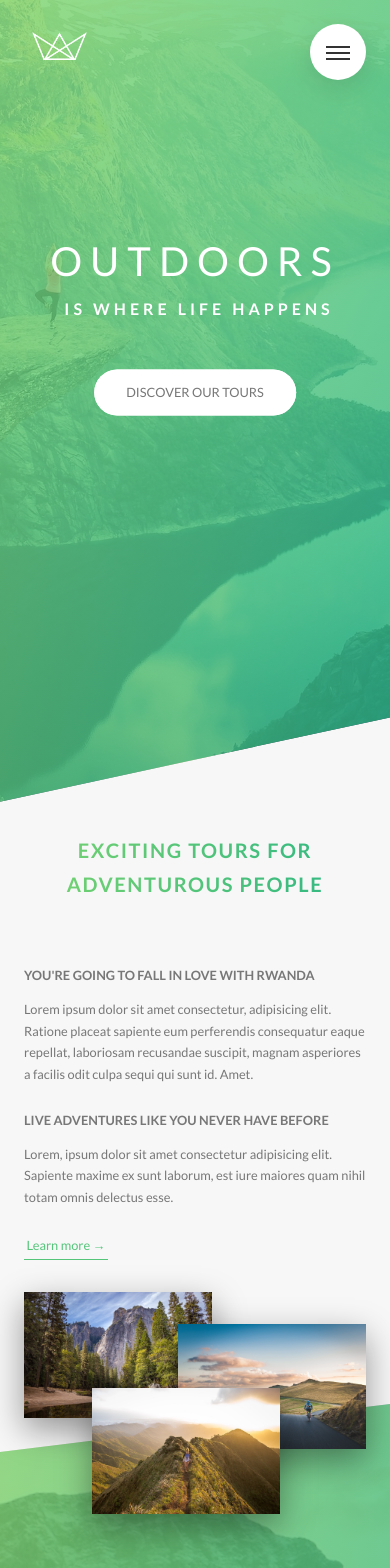
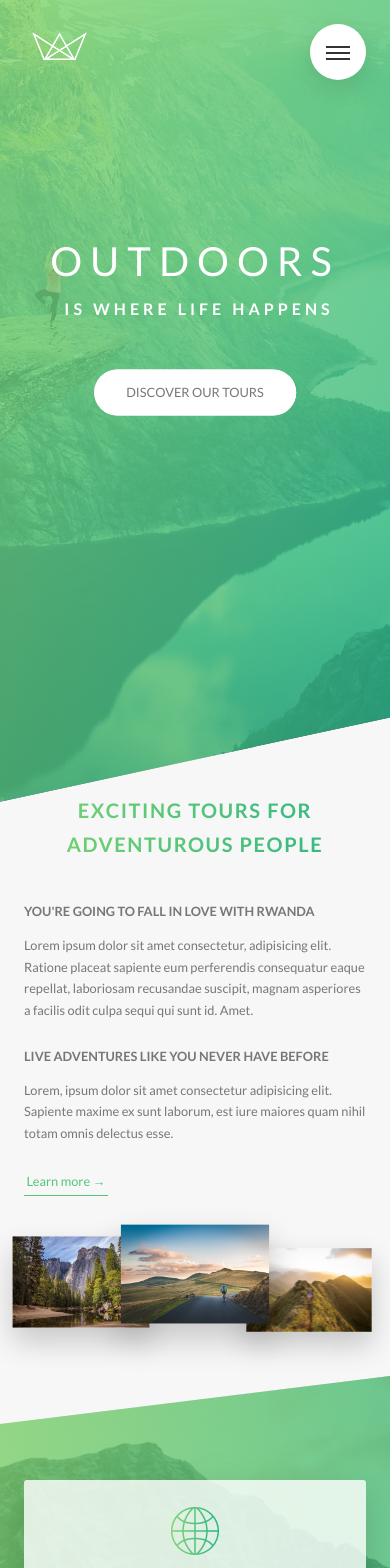
Before and after one commit to itangishaka1/beautiful_rwanda, a React (Create React App) app: page / in a window 390 px wide. Shown: the top 1568 px of the page. Built offline with nearby package versions, Linux system fonts and the light colour scheme.

Commit message:
Add media queries for About and Features sections

```diff
--- a/src/components/About/About.scss
+++ b/src/components/About/About.scss
@@ -1,10 +1,15 @@
 @use "../../partials/variables" as *;
 @use "../../partials/utilities" as *;
+@use "../../partials/mixins" as *;
 
 .about {
   background-color: $color-grey-light-1;
   padding: 25rem 0;
   margin-top: -20vh;
+
+  @include respond(tablet_portrait){
+    padding: 20rem 0;
+  }
 
   &__paragraph {
     font-size: $default-font-size;
@@ -33,17 +38,44 @@
         z-index: 3;
       }
 
+      @include respond(tablet_portrait) {
+        float: left;
+        position: relative;
+        width: 33.333333%;
+        box-shadow: 0 1.5rem 3rem rgba($color-black, 0.2);
+
+      }
+
       &--p1 {
         left: 0;
         top: -2rem;
+
+        @include respond(tablet_portrait) {
+          top: 0;
+          transform: scale(1.2);
+
+        }
       }
       &--p2 {
         right: 0;
         top: 2rem;
+
+        @include respond(tablet_portrait) {
+          top: -1rem;
+          transform: scale(1.3);
+          z-index: 100;
+        }
       }
       &--p3 {
         left: 20%;
         top: 10rem;
+
+        @include respond(tablet_portrait) {
+          left: 0;
+          top: 1rem;
+          transform: scale(1.1);
+
+        }
       }
     }
 
--- a/src/components/Booking/Booking.scss
+++ b/src/components/Booking/Booking.scss
@@ -1,4 +1,5 @@
 @use "../../partials/_variables.scss" as *;
+@use "../../partials/mixins" as *;
 
 .booking {
   padding: 15rem 0;
@@ -7,6 +8,10 @@
     $color-primary-light,
     $color-primary-dark
   );
+
+  @include respond(tablet_portrait){
+    padding: 10rem 0;
+  }
 
   .book {
     background-image: linear-gradient(
--- a/src/components/Features/Feature/Feature.scss
+++ b/src/components/Features/Feature/Feature.scss
@@ -1,4 +1,5 @@
 @use '../../../partials/variables' as *;
+@use '../../../partials/mixins' as *;
 
 
 
@@ -15,6 +16,10 @@
             transform: translateY(-1.5rem) scale(1.03);
         }
 
+        @include respond(tablet_portrait){
+            padding: 2rem;
+        }
+
         &__icon {
             font-size: 6rem;
             margin-bottom: 0.5rem;
@@ -23,5 +28,9 @@
             -webkit-background-clip: text;
             background-clip: text;
             color: transparent;
+
+            @include respond(tablet_portrait){
+                margin-bottom: 0;
+            }
         }
     }
--- a/src/components/Features/Features.scss
+++ b/src/components/Features/Features.scss
@@ -1,4 +1,5 @@
 @use '../../partials/variables' as *;
+@use '../../partials/mixins' as *;
 
 .features {
     padding: 20rem 0;
@@ -18,4 +19,8 @@
       transform: skewY(7deg);
     }
 
+    @include respond(tablet_portrait){
+      padding: 10rem 0;
+    }
+
 }
--- a/src/components/Footer/Footer.scss
+++ b/src/components/Footer/Footer.scss
@@ -13,6 +13,11 @@
 
     &__logo-box {
         text-align: center;
+        margin-bottom: 8rem;
+
+        @include respond(tablet_portrait){
+            margin-bottom: 6rem;
+        }
     }
     &__logo {
         width: 15rem;
--- a/src/components/Navigation/Navigation.scss
+++ b/src/components/Navigation/Navigation.scss
@@ -23,7 +23,7 @@
       right: 4rem;
     }
 
-    @include respond(tablet_portrait){
+    @include respond(phone){
       top: 3rem;
       right: 3rem;
     }
--- a/src/components/Stories/Stories.scss
+++ b/src/components/Stories/Stories.scss
@@ -1,7 +1,12 @@
 @use '../../partials/variables' as *;
+@use '../../partials/mixins' as *;
 
 .stories {
     padding: 15rem 0;
     // background-color: $color-grey-light-1;
     position: relative;
+
+    @include respond(tablet_portrait){
+        padding: 10rem 0;
+      }
 }
--- a/src/components/Tours/Tours.scss
+++ b/src/components/Tours/Tours.scss
@@ -1,7 +1,12 @@
 @use '../../partials/variables' as *;
+@use '../../partials/mixins' as *;
 
 .tours {
     background-color: $color-grey-light-1;
     padding: 25rem 0 15rem 0;
     margin-top: -10rem;
+
+    @include respond(tablet_portrait){
+        padding: 20rem 0 10rem 0;
+      }
 }
--- a/src/partials/_utilities.scss
+++ b/src/partials/_utilities.scss
@@ -3,12 +3,24 @@
 
 .u-center-text { text-align: center;}
 
-.u-margin-bottom-big { margin-bottom: 8rem;}
+.u-margin-bottom-big {
+    margin-bottom: 8rem;
+
+    @include respond(tablet_portrait){
+      margin-bottom: 5rem;
+    }
+}
 .u-margin-top-big { margin-top: 8rem;}
 .u-margin-top-huge { margin-top: 10rem;}
 
 .u-margin-bottom-small { margin-bottom: 1.5rem;}
-.u-margin-bottom-medium { margin-bottom: 4rem;}
+.u-margin-bottom-medium {
+  margin-bottom: 4rem;
+
+  @include respond(tablet_portrait){
+    margin-bottom: 3rem;
+  }
+}
 
 .heading-primary {
     color: $color-white;
```
